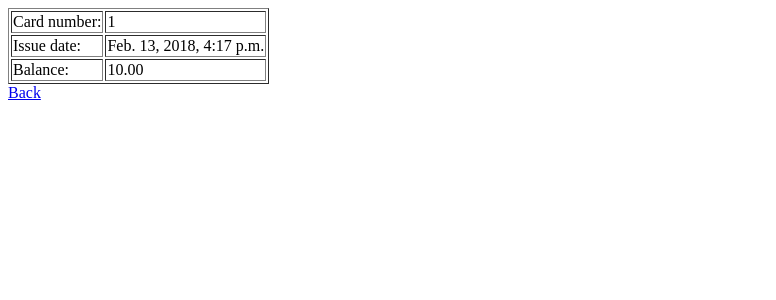
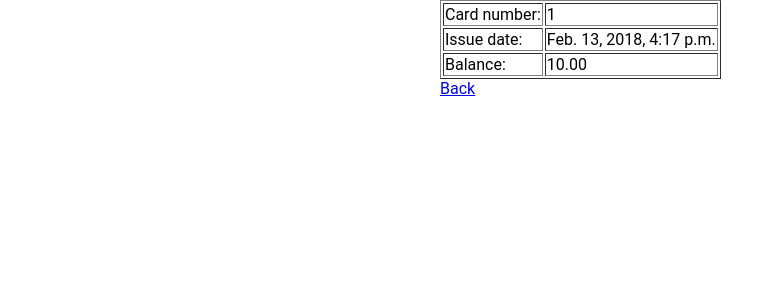
Before and after one commit to Nef1k/atm, a Django app: page /operations/check in a window 1280 px wide. Shown: the top 300 px of the page, without its empty margins (0-776 px from the left). Run offline with Django 3.2, Linux system fonts and the light colour scheme; a user stored in the database is signed in; tables that the repository leaves empty hold one stand-in row (values such as "Sample post").

Commit message:
Added some cool UI (no)

```diff
--- a/auth_core/templates/auth_core/number_input.html
+++ b/auth_core/templates/auth_core/number_input.html
@@ -2,7 +2,7 @@
 
 {% block body %}
 
-<h3>Enter card number</h3>
+<h3 class="text-center">Enter card number</h3>
 <form action="/number_input/" method="post">
     {% csrf_token %}
     <input type="text" name="card_number" placeholder="Card number">
--- a/auth_core/templates/auth_core/pin_input.html
+++ b/auth_core/templates/auth_core/pin_input.html
@@ -2,10 +2,10 @@
 
 {% block body %}
 
-    <h3>Enter PIN</h3>
+    <h3 class="text-center">Enter PIN</h3>
     <form action="/pin_input/{{ attempt_id }}" method="post">
         {% csrf_token %}
-        <input type="text" name="pin" placeholder="PIN">
+        <input type="password" name="pin" placeholder="PIN">
         <button type="submit">Ok</button>
         <button type="reset">Clear</button>
         {% if error_message %}
--- a/core/static/core/keyboard.js
+++ b/core/static/core/keyboard.js
@@ -1,3 +1,7 @@
 /**
  * Created by candidate on 13.02.18.
  */
+
+(function (){
+
+})();
--- a/core/static/core/style.css
+++ b/core/static/core/style.css
@@ -1,3 +1,16 @@
 body{
+    margin: 0;
+    padding: 0;
 
+    font-family: "Roboto", "Lucida Grande", Verdana, Arial, sans-serif;
+    font-size: 12pt;
 }
+
+.body-wrapper{
+    width: 400px;
+    margin: 0 auto;
+}
+
+.text-center{
+    text-align: center;
+}
--- a/core/templates/core/base.html
+++ b/core/templates/core/base.html
@@ -9,7 +9,9 @@
     <link rel="stylesheet" href="{% static 'core/style.css' %}">
 </head>
 <body>
-    {% block body %}
-    {% endblock %}
+    <div class="body-wrapper">
+        {% block body %}
+        {% endblock %}
+    </div>
 </body>
 </html>
```
